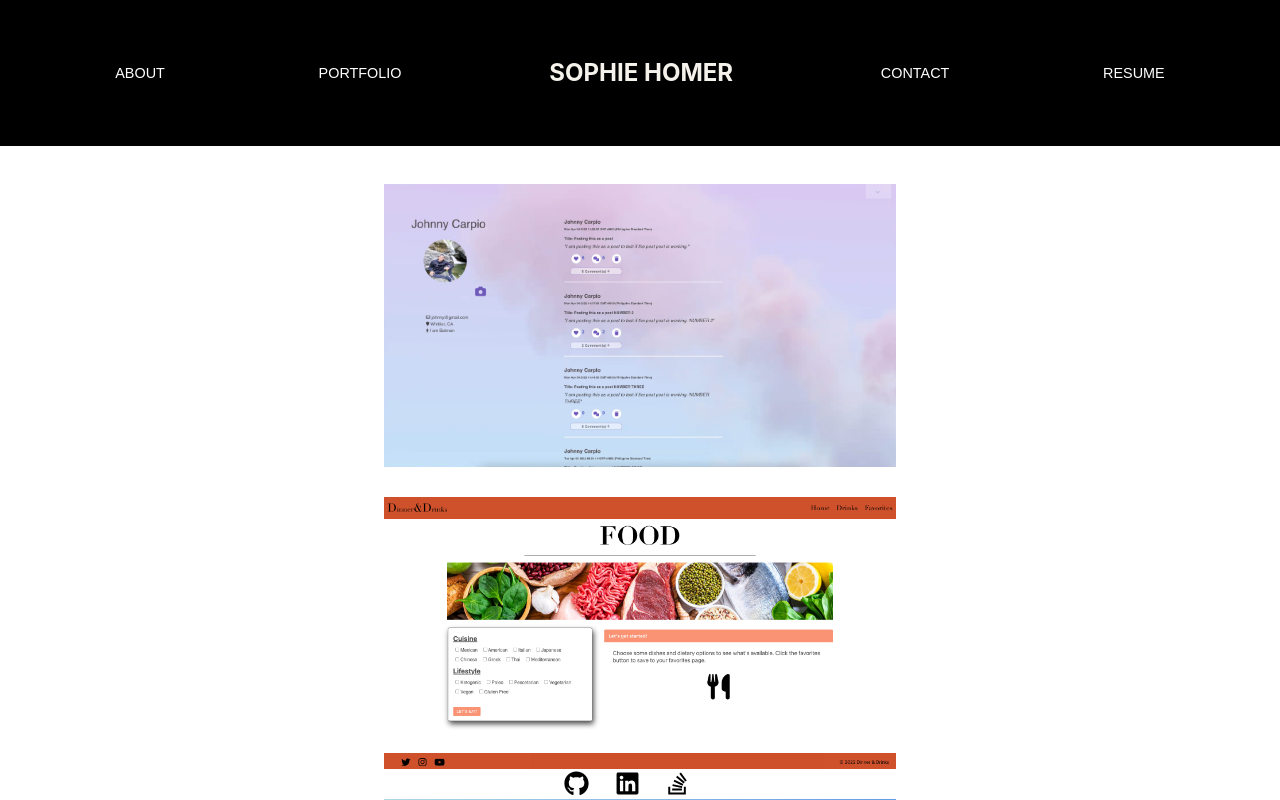
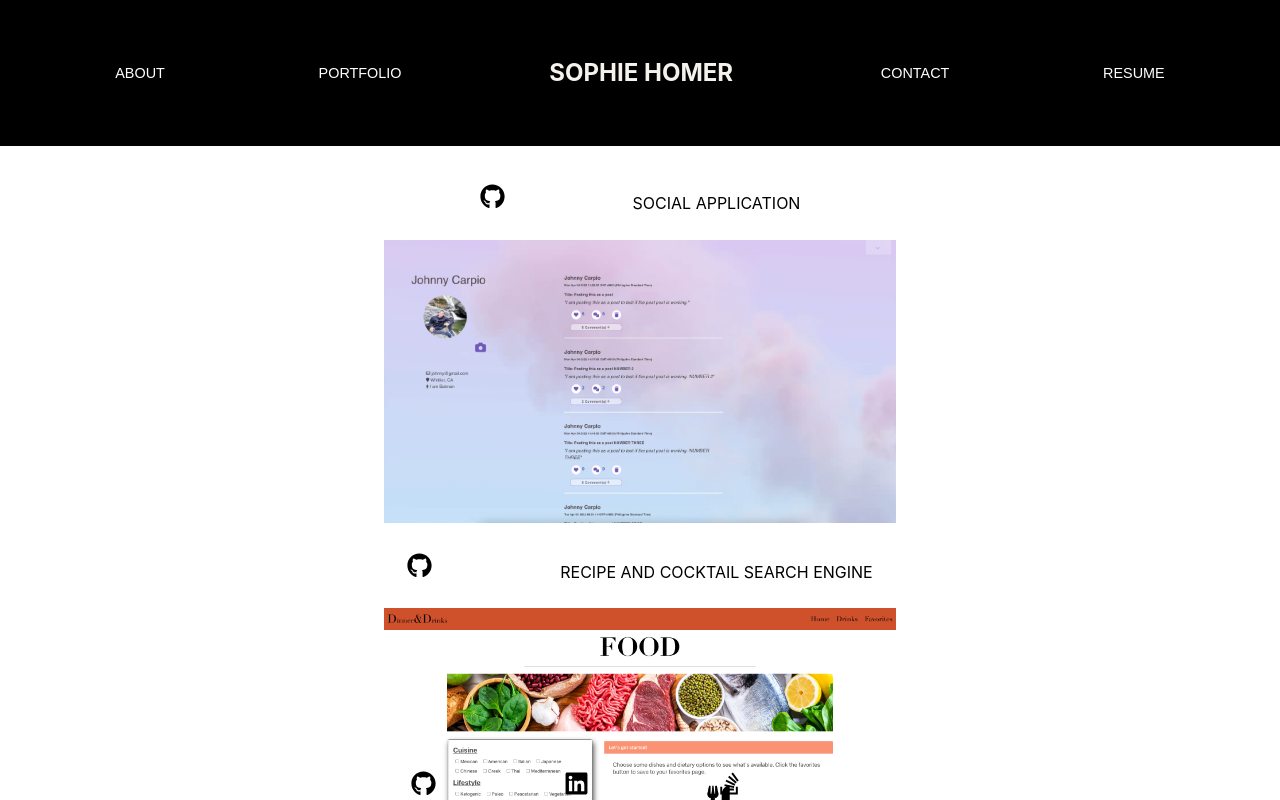
Before and after one commit to sophiehomer/react_portfolio, a React (Create React App) app: page / in a window 1280 px wide. Both pictures are taken after a click on the button "PORTFOLIO". Shown: the top 800 px of the page. Built offline with nearby package versions, Linux system fonts and the light colour scheme.

Commit message:
updated project.js

```diff
--- a/src/components/Portfolio/index.js
+++ b/src/components/Portfolio/index.js
@@ -4,33 +4,41 @@ import dinnerDrinksImage from '../../assets/portfolio/dinner-drinks.png'
 import kitImage from '../../assets/portfolio/kit-img.png'
 import weatherDashboardImage from '../../assets/portfolio/weather-dashboard.png'
 import workDaySchedulerImage from '../../assets/portfolio/work-day-scheduler.png'
-// import { FaGithub } from 'react-icons/fa';
+import { FaGithub } from 'react-icons/fa';
 
 
 const Portfolio = () => {
   return (
     <>
-    <div className="entirePortfolio">
-     {/* <a href="https://github.com/kpbader/kit" className='githubIcon'><FaGithub size={25}/>
-    </a>  */}
-
     <div className="portfolioImages">
+    <h2 className="project">
+      <a href="https://github.com/kpbader/kit" className='githubIcon'><FaGithub size={25}/></a>
+      SOCIAL APPLICATION
+    </h2>
     <a href="https://blooming-anchorage-21473.herokuapp.com/">
       <img src={kitImage} className="kitImg" style={{ width: "40%" }} alt="kit"/>
     </a>
+    <h2 className="project">
+      <a href="https://github.com/Abarragan89/dinner-drinks" className='githubIcon'><FaGithub size={25}/></a>
+      RECIPE AND COCKTAIL SEARCH ENGINE
+    </h2>
     <a href="https://abarragan89.github.io/dinner-drinks/">
       <img src={dinnerDrinksImage} className="dinnerDrinksImg" style={{ width: "40%" }} alt="dinnerDrinks"/>
-
     </a>
+    <h2 className="project">
+      <a href="https://github.com/sophiehomer/Weather-Dashboard" className='githubIcon'><FaGithub size={25}/></a>
+       WEATHER APPLICATION
+    </h2>
     <a href="https://sophiehomer.github.io/Weather-Dashboard/" >
       <img src={weatherDashboardImage} className="weatherDashboardImg" style={{ width: "40%" }} alt="weatherDashboard"/>
-
     </a>
+    <h2 className="project">
+      <a href="https://github.com/sophiehomer/work-day-scheduler" className='githubIcon'><FaGithub size={25}/></a>
+      WORK DAY SCHEDULER
+    </h2>
     <a href="https://sophiehomer.github.io/work-day-scheduler/" >
       <img src={workDaySchedulerImage} className="workDaySchedulerImg" style={{ width: "40%" }} alt="workDayScheduler"/>
-
     </a>
-    </div>
     </div>
     </>
   )
--- a/src/index.css
+++ b/src/index.css
@@ -11,10 +11,6 @@ code {
   font-family: source-code-pro, Menlo, Monaco, Consolas, 'Courier New',
     monospace;
 }
-/*
-html {
-
-} */
 
 /* ----- HEADER----- */
 
@@ -69,11 +65,12 @@ html {
   font-weight: normal;
   font-size: 1em;
   line-height: 1.9em;
-  /* width: 80%; */
+  max-width: 600px;
 }
 
 .aboutImg {
-  padding: 2%;
+  padding-left: 2%;
+  padding-top: 2%;
 }
 
 .aboutContent {
@@ -96,6 +93,11 @@ html {
 .portfolioImages {
   display: flex;
   flex-direction: column;
+}
+
+.project {
+  font-weight: normal;
+  font-size: 1em
 }
 
 .kitImg,
@@ -168,7 +170,6 @@ label {
 }
 
 .submitButton:hover {
-  /* opacity: .7; */
   transform: scale(1.1);
 }
 
@@ -176,8 +177,6 @@ label {
 
 .backEndList, .frontEndList {
   word-spacing: 1em;
-
-  /* padding-bottom: 3%; */
 }
 
 .frontEnd, .backEnd {
@@ -200,7 +199,7 @@ label {
 .linkedInIcon,
 .stackOverflowIcon {
   color: black;
-  margin-right: 2%;
+  margin-right: 10%;
   transition: all .2s ease-in-out;
 
 }
@@ -208,12 +207,12 @@ label {
 .githubIcon:hover,
 .linkedInIcon:hover,
 .stackOverflowIcon:hover {
-  transform: scale(1.1);
+  color: rgb(117, 115, 112);
 }
 
-
 footer {
-  position: absolute;
+  position: fixed;
   width: 100%;
   bottom: 0;
+  width: 100%;
 }
```
